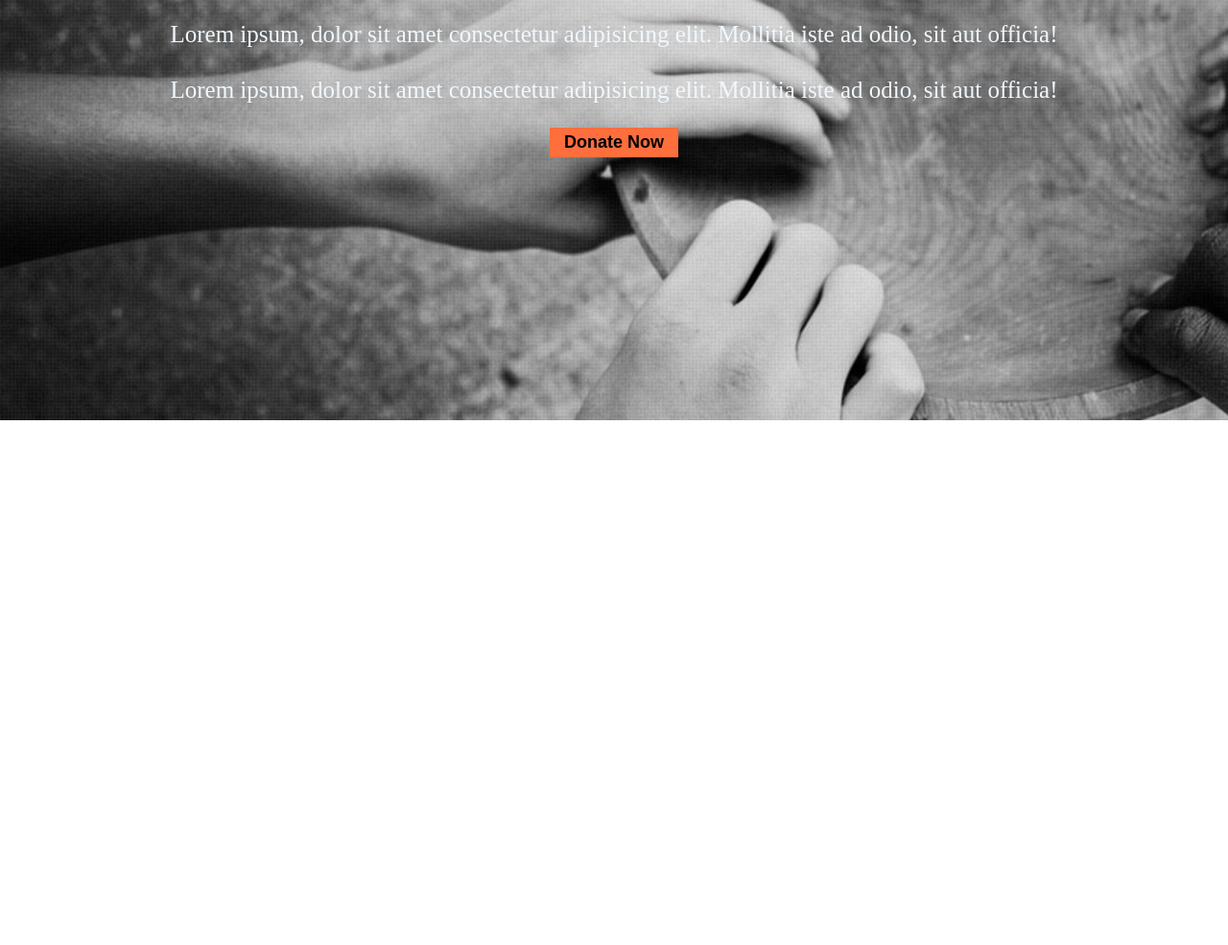
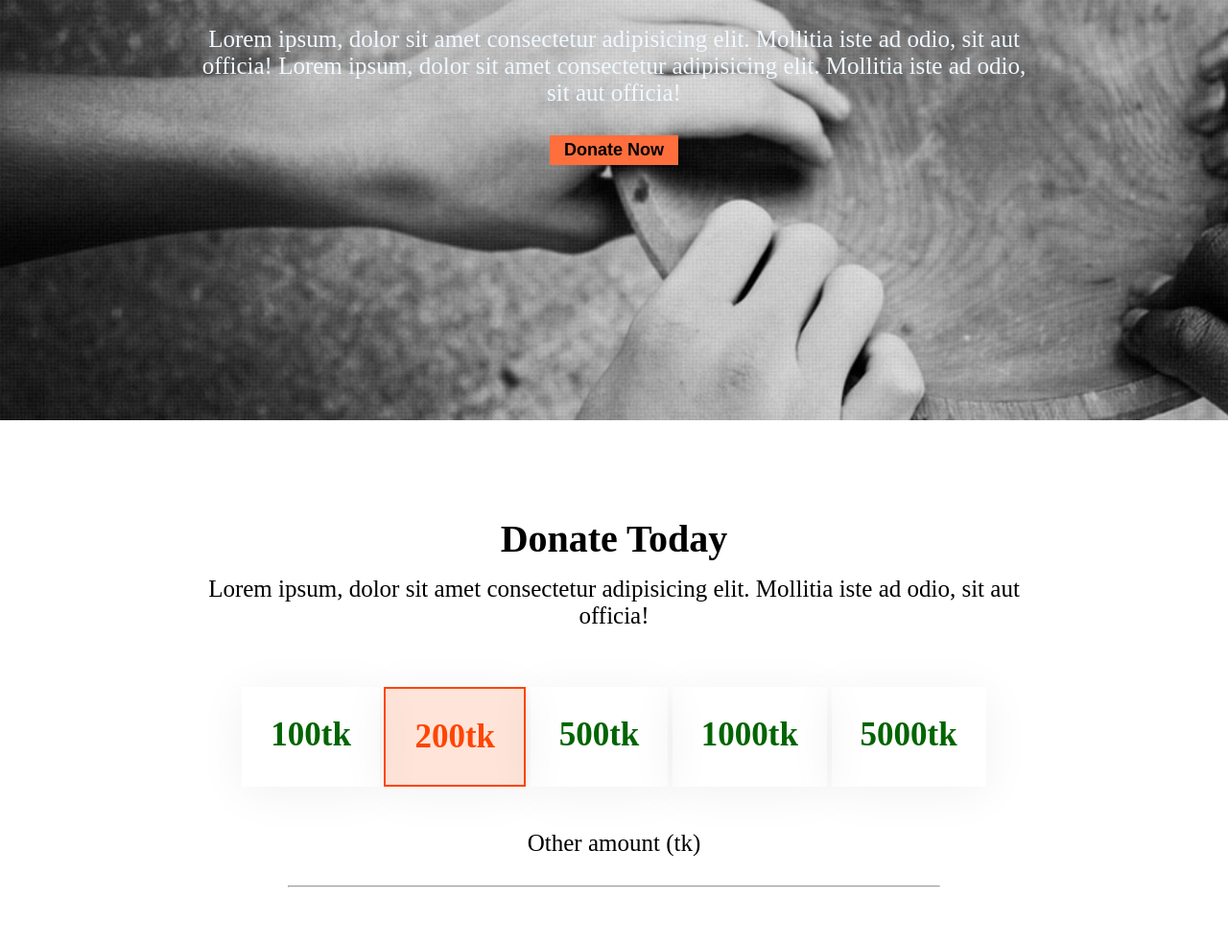
Before and after one commit to sazzadsadman/charity, a plain HTML site: page index.html in a window 1280 px wide. Shown: the part 362-1347 px from the top of the page at 96% size. Before the commit the page ends 826 px from the top, so only its background shows below. Drawn offline with Linux system fonts and the light colour scheme.

Commit message:
donate section added

```diff
--- a/index.html
+++ b/index.html
@@ -12,11 +12,22 @@
     <div class="banner">
         <div class="banner-items">
             <h1 class="banner-heading">Let's Help Them Who are in Need</h1>
-            <p class="banner-description">Lorem ipsum, dolor sit amet consectetur adipisicing elit. Mollitia iste ad odio, sit aut officia!</p>
-            <p class="banner-description">Lorem ipsum, dolor sit amet consectetur adipisicing elit. Mollitia iste ad odio, sit aut officia!</p>
+            <p class="banner-description">Lorem ipsum, dolor sit amet consectetur adipisicing elit. Mollitia iste ad odio, sit aut officia! Lorem ipsum, dolor sit amet consectetur adipisicing elit. Mollitia iste ad odio, sit aut officia!</p>
             <button class="btn">Donate Now</button>
         </div>
     </div>
-
+    <section class="donate-tk">
+        <h2 class="h2">Donate Today</h2>
+        <p class="banner-description">Lorem ipsum, dolor sit amet consectetur adipisicing elit. Mollitia iste ad odio, sit aut officia! </p>
+        <ul class="taka">
+            <li>100tk</li>
+            <li class="red-taka">200tk</li>
+            <li>500tk</li>
+            <li>1000tk</li>
+            <li>5000tk</li>
+        </ul>
+        <p class="banner-description">Other amount (tk)</p>
+        <hr class="hr">
+    </section>
 </body>
 </html>
--- a/style.css
+++ b/style.css
@@ -1,6 +1,9 @@
 *{
     margin: 0;
     padding: 0;
+}
+.hr {
+    margin: 10px 300px;
 }
 
 /* banner styles */
@@ -23,7 +26,7 @@
 .banner-description{
     font-size: 25px;
     font-weight: 500;
-    padding: 5px 50px;
+    padding: 10px 200px;
     color: aliceblue;
     margin: 20px 0;
 }
@@ -35,3 +38,41 @@
     font-size: 18px;
     font-weight: 600;
 }
+/* Section 1 Style */
+.donate-tk {
+    padding: 50px 0;
+}
+.h2{
+    margin: 50px;
+    font-size: 40px;
+    font-weight: 700;
+    text-align: center;
+    margin-bottom: 0;
+}
+.donate-tk .banner-description{
+    color: black;
+    text-align: center;
+    margin-top: 5px ;
+
+}
+.red-taka {
+    border: 2px;
+    border-style: solid;
+    border-color: orangered;
+    color: orangered;
+    background-color: rgba(255, 68, 0, 0.147);
+}
+.taka {
+    display: flex;
+    padding: 30px 250px;
+    justify-content: space-around;
+}
+li {
+    list-style: none;
+    font-size: 35px;
+    font-weight: 600;
+    color: darkgreen;
+    background: #fffff;
+    box-shadow: 0px 6px 50px rgba(0,0,0,0.06);
+    padding: 30px;
+}
```
